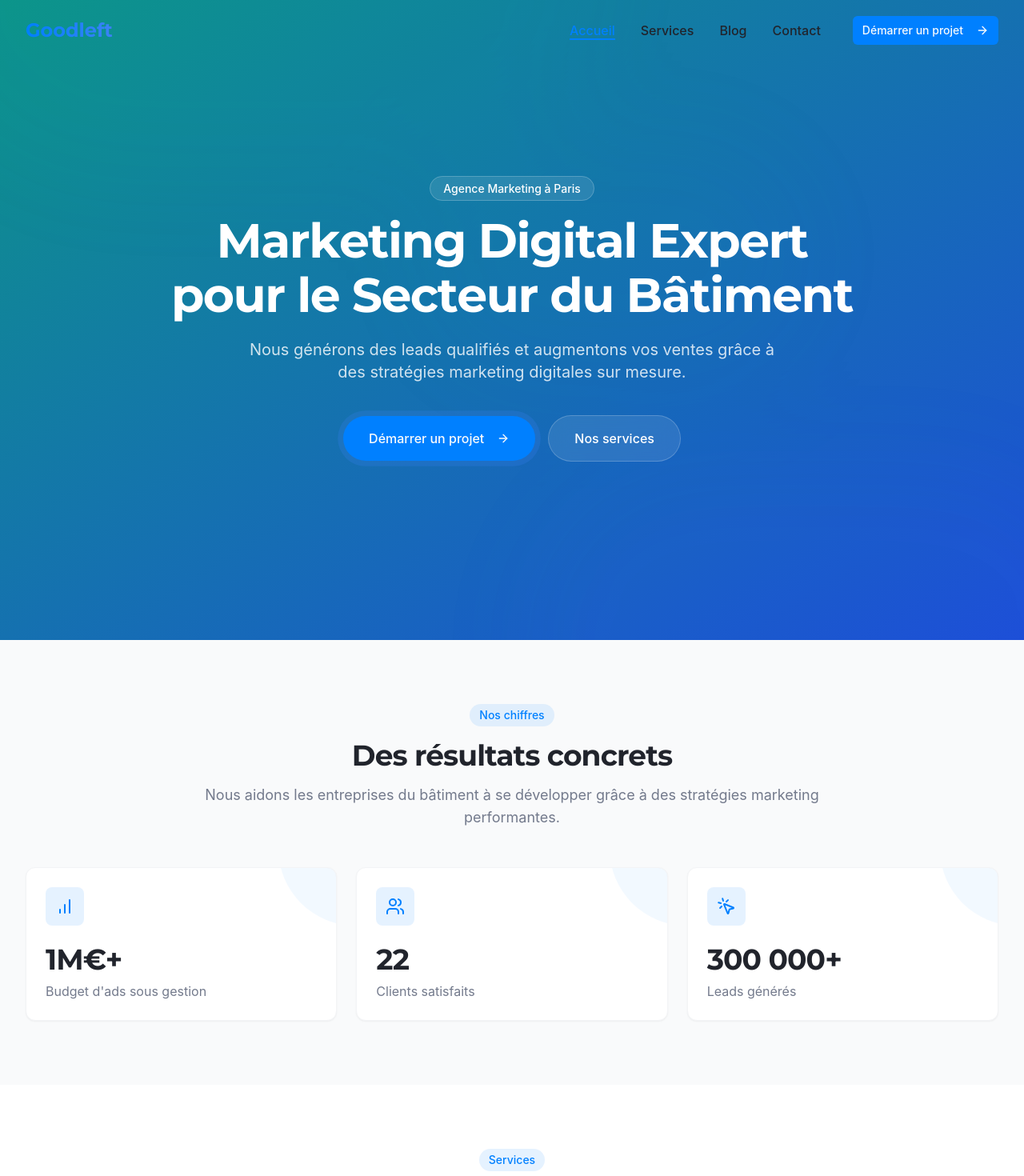
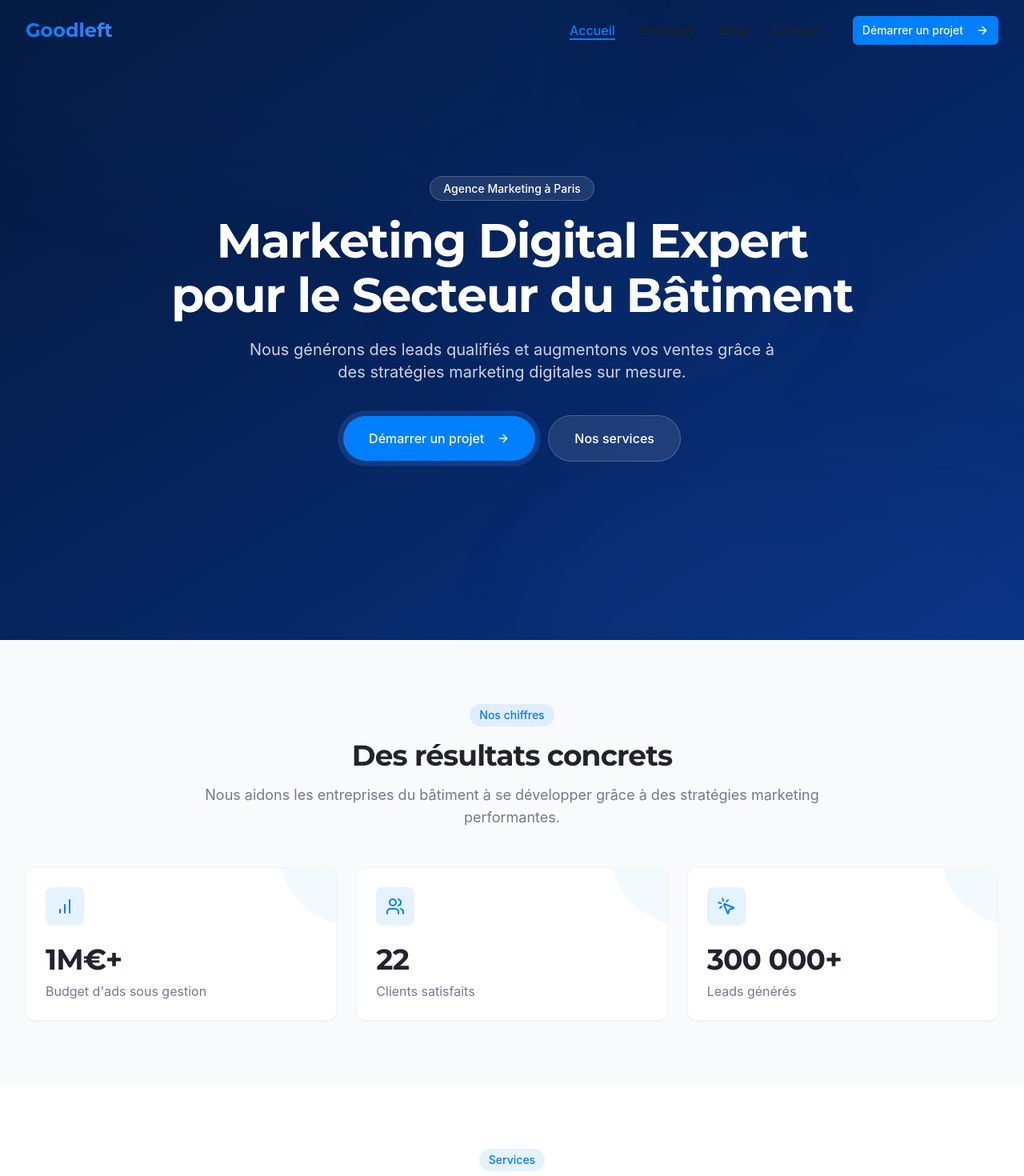
Before and after one commit to liorthr/goodleft, a React (Vite) app: page / in a window 1280 px wide. Shown: the top 1470 px of the page at 80% size. Built offline with nearby package versions, Linux system fonts and the light colour scheme; a web font is replaced by a local one.

Commit message:
Update background gradient
Updates the background gradient with new colors to improve text readability.

```diff
--- a/src/pages/Index.tsx
+++ b/src/pages/Index.tsx
@@ -1,3 +1,4 @@
+
 import { useEffect, useRef } from "react";
 import { Link } from "react-router-dom";
 import { Button } from "@/components/ui/button";
@@ -104,15 +105,15 @@ const Index = () => {
     <div className="min-h-screen flex flex-col">
       <Navbar />
 
-      {/* Hero Section - Changed the background to a teal/blue gradient */}
-      <section className="relative h-screen min-h-[600px] flex items-center justify-center bg-gradient-to-br from-teal-600 to-blue-700 overflow-hidden">
+      {/* Hero Section - Updated with the requested gradient colors */}
+      <section className="relative h-screen min-h-[600px] flex items-center justify-center bg-gradient-to-br from-[#03173B] to-[#093383] overflow-hidden">
         {/* Animated Background */}
         <div className="absolute inset-0">
           <div className="absolute inset-0 opacity-20">
             <div className="absolute top-0 left-0 w-full h-full bg-grid-white/[0.2] [mask-image:linear-gradient(0deg,transparent,rgba(255,255,255,0.7),transparent)]"></div>
-            <div className="absolute -top-[40%] -left-[10%] w-[70%] h-[70%] bg-cyan-500/20 rounded-full blur-3xl animate-blob"></div>
-            <div className="absolute -bottom-[30%] -right-[10%] w-[60%] h-[60%] bg-blue-500/20 rounded-full blur-3xl animate-blob animation-delay-2000"></div>
-            <div className="absolute top-[20%] right-[20%] w-[40%] h-[40%] bg-teal-500/20 rounded-full blur-3xl animate-blob animation-delay-4000"></div>
+            <div className="absolute -top-[40%] -left-[10%] w-[70%] h-[70%] bg-blue-500/20 rounded-full blur-3xl animate-blob"></div>
+            <div className="absolute -bottom-[30%] -right-[10%] w-[60%] h-[60%] bg-indigo-500/20 rounded-full blur-3xl animate-blob animation-delay-2000"></div>
+            <div className="absolute top-[20%] right-[20%] w-[40%] h-[40%] bg-blue-600/20 rounded-full blur-3xl animate-blob animation-delay-4000"></div>
           </div>
         </div>
 
```
